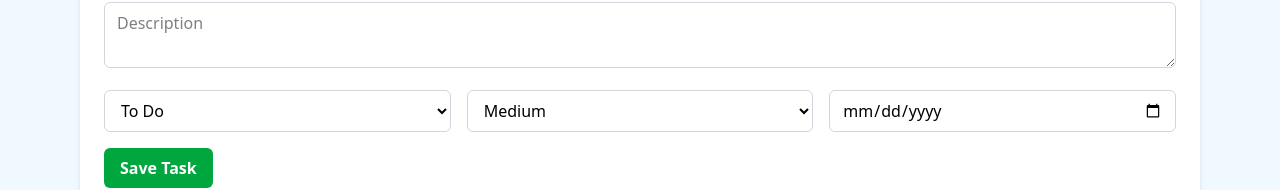
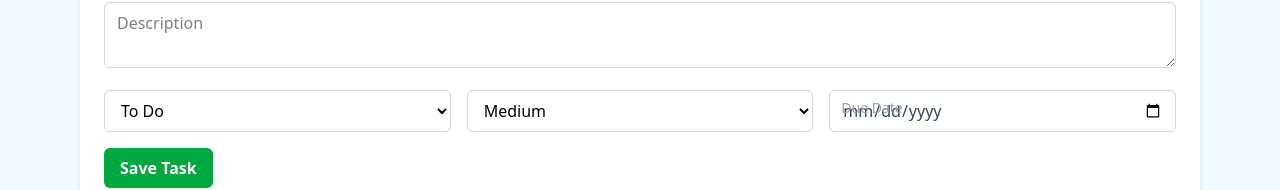
Before and after one commit to AyushPandey2412/ChangeNetworkFrontend, a React (Vite) app: page / in a window 1280 px wide. Both pictures are taken after a click on the button "Create Task". Shown: the part 289-479 px from the top of the page. Built offline with nearby package versions, Linux system fonts and the light colour scheme; no server answers.

Commit message:
date chnages

```diff
--- a/src/TaskForm.jsx
+++ b/src/TaskForm.jsx
@@ -243,6 +243,139 @@
 // export default TaskForm;
 
 
+// import React, { useState } from 'react';
+// import axios from 'axios';
+// import { PlusCircle, XCircle } from 'lucide-react';
+// const url="https://changenetworktaskmana.onrender.com";
+// const TaskForm = ({ onTaskCreated }) => {
+//   const [showForm, setShowForm] = useState(false);
+//   const [form, setForm] = useState({
+//     title: '',
+//     description: '',
+//     assignedTo: '',
+//     status: 'To Do',
+//     dueDate: '',
+//     priority: 'Medium',
+//   });
+
+//   const handleChange = (e) => {
+//     setForm({ ...form, [e.target.name]: e.target.value });
+//   };
+
+//   const handleSubmit = async (e) => {
+//     e.preventDefault();
+//     try {
+//       await axios.post(`${url}/api/tasks`, form);
+//       setForm({
+//         title: '',
+//         description: '',
+//         assignedTo: '',
+//         status: 'To Do',
+//         dueDate: '',
+//         priority: 'Medium',
+//       });
+//       setShowForm(false); // close the form
+//       onTaskCreated(); // refresh list
+//     } catch (err) {
+//       console.error(err);
+//       alert('Failed to create task');
+//     }
+//   };
+
+//   return (
+//     <div className="mb-6">
+//       {/* Centered Toggle Button */}
+//       <div className="flex justify-center mb-4">
+//         <button
+//           onClick={() => setShowForm(!showForm)}
+//           className="flex items-center gap-2 px-4 py-2 bg-green-600 hover:bg-green-700 text-white font-medium rounded-md transition"
+//         >
+//           {showForm ? <XCircle size={18} /> : <PlusCircle size={18} />}
+//           {showForm ? 'Cancel' : 'Create Task'}
+//         </button>
+//       </div>
+
+//       {/* Task Form */}
+//       {showForm && (
+//         <div className="mt-4 bg-white shadow-md rounded-lg p-6">
+//           <h3 className="text-lg font-semibold mb-4 text-gray-800">New Task</h3>
+//           <form onSubmit={handleSubmit} className="space-y-4">
+//             <div className="grid sm:grid-cols-2 gap-4">
+//               <input
+//                 name="title"
+//                 type="text"
+//                 placeholder="Title"
+//                 value={form.title}
+//                 onChange={handleChange}
+//                 required
+//                 className="w-full px-3 py-2 border border-gray-300 rounded-md focus:outline-none focus:ring-2 focus:ring-green-300"
+//               />
+//               <input
+//                 name="assignedTo"
+//                 type="text"
+//                 placeholder="Assigned To"
+//                 value={form.assignedTo}
+//                 onChange={handleChange}
+//                 className="w-full px-3 py-2 border border-gray-300 rounded-md focus:outline-none focus:ring-2 focus:ring-green-300"
+//               />
+//             </div>
+
+//             <textarea
+//               name="description"
+//               placeholder="Description"
+//               value={form.description}
+//               onChange={handleChange}
+//               className="w-full px-3 py-2 border border-gray-300 rounded-md focus:outline-none focus:ring-2 focus:ring-green-300"
+//             />
+
+//             <div className="grid sm:grid-cols-3 gap-4">
+//               <select
+//                 name="status"
+//                 value={form.status}
+//                 onChange={handleChange}
+//                 className="w-full px-3 py-2 border border-gray-300 rounded-md"
+//               >
+//                 <option>To Do</option>
+//                 <option>In Progress</option>
+//                 <option>Done</option>
+//               </select>
+
+//               <select
+//                 name="priority"
+//                 value={form.priority}
+//                 onChange={handleChange}
+//                 className="w-full px-3 py-2 border border-gray-300 rounded-md"
+//               >
+//                 <option>Low</option>
+//                 <option>Medium</option>
+//                 <option>High</option>
+//               </select>
+
+//               <input
+//                 name="dueDate"
+//                 type="date"
+//                 value={form.dueDate}
+//                 onChange={handleChange}
+//                 className="w-full px-3 py-2 border border-gray-300 rounded-md"
+//               />
+//             </div>
+
+//             <button
+//               type="submit"
+//               className="px-4 py-2 bg-green-600 hover:bg-green-700 text-white font-semibold rounded-md transition"
+//             >
+//               Save Task
+//             </button>
+//           </form>
+//         </div>
+//       )}
+//     </div>
+//   );
+// };
+
+// export default TaskForm;
+
+
 import React, { useState } from 'react';
 import axios from 'axios';
 import { PlusCircle, XCircle } from 'lucide-react';
@@ -328,12 +461,13 @@ const TaskForm = ({ onTaskCreated }) => {
               className="w-full px-3 py-2 border border-gray-300 rounded-md focus:outline-none focus:ring-2 focus:ring-green-300"
             />
 
-            <div className="grid sm:grid-cols-3 gap-4">
+            {/* Mobile-first layout: stack everything on small screens */}
+            <div className="grid grid-cols-1 sm:grid-cols-3 gap-4">
               <select
                 name="status"
                 value={form.status}
                 onChange={handleChange}
-                className="w-full px-3 py-2 border border-gray-300 rounded-md"
+                className="w-full px-3 py-2 border border-gray-300 rounded-md focus:outline-none focus:ring-2 focus:ring-green-300"
               >
                 <option>To Do</option>
                 <option>In Progress</option>
@@ -344,20 +478,29 @@ const TaskForm = ({ onTaskCreated }) => {
                 name="priority"
                 value={form.priority}
                 onChange={handleChange}
-                className="w-full px-3 py-2 border border-gray-300 rounded-md"
+                className="w-full px-3 py-2 border border-gray-300 rounded-md focus:outline-none focus:ring-2 focus:ring-green-300"
               >
                 <option>Low</option>
                 <option>Medium</option>
                 <option>High</option>
               </select>
 
+              <div className="relative">
                 <input
                   name="dueDate"
                   type="date"
                   value={form.dueDate}
                   onChange={handleChange}
-                className="w-full px-3 py-2 border border-gray-300 rounded-md"
+                  placeholder="Due Date"
+                  className="w-full px-3 py-2 border border-gray-300 rounded-md focus:outline-none focus:ring-2 focus:ring-green-300 text-gray-700"
                 />
+                {/* Label for better UX on mobile */}
+                {!form.dueDate && (
+                  <label className="absolute left-3 top-2 text-gray-400 pointer-events-none text-sm">
+                    Due Date
+                  </label>
+                )}
+              </div>
             </div>
 
             <button
```
Lines whose indentation alone changed are shown as unchanged.
